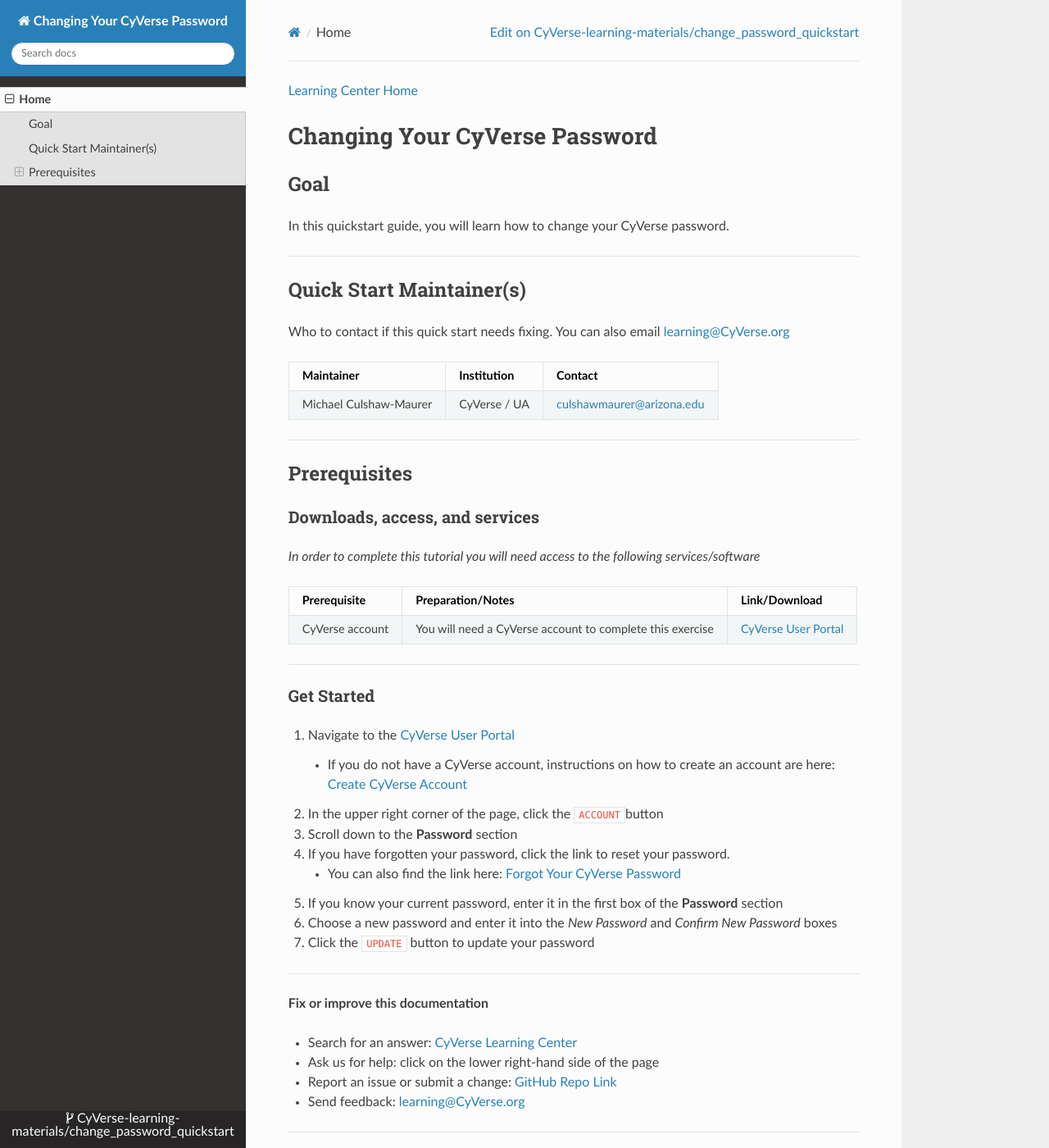
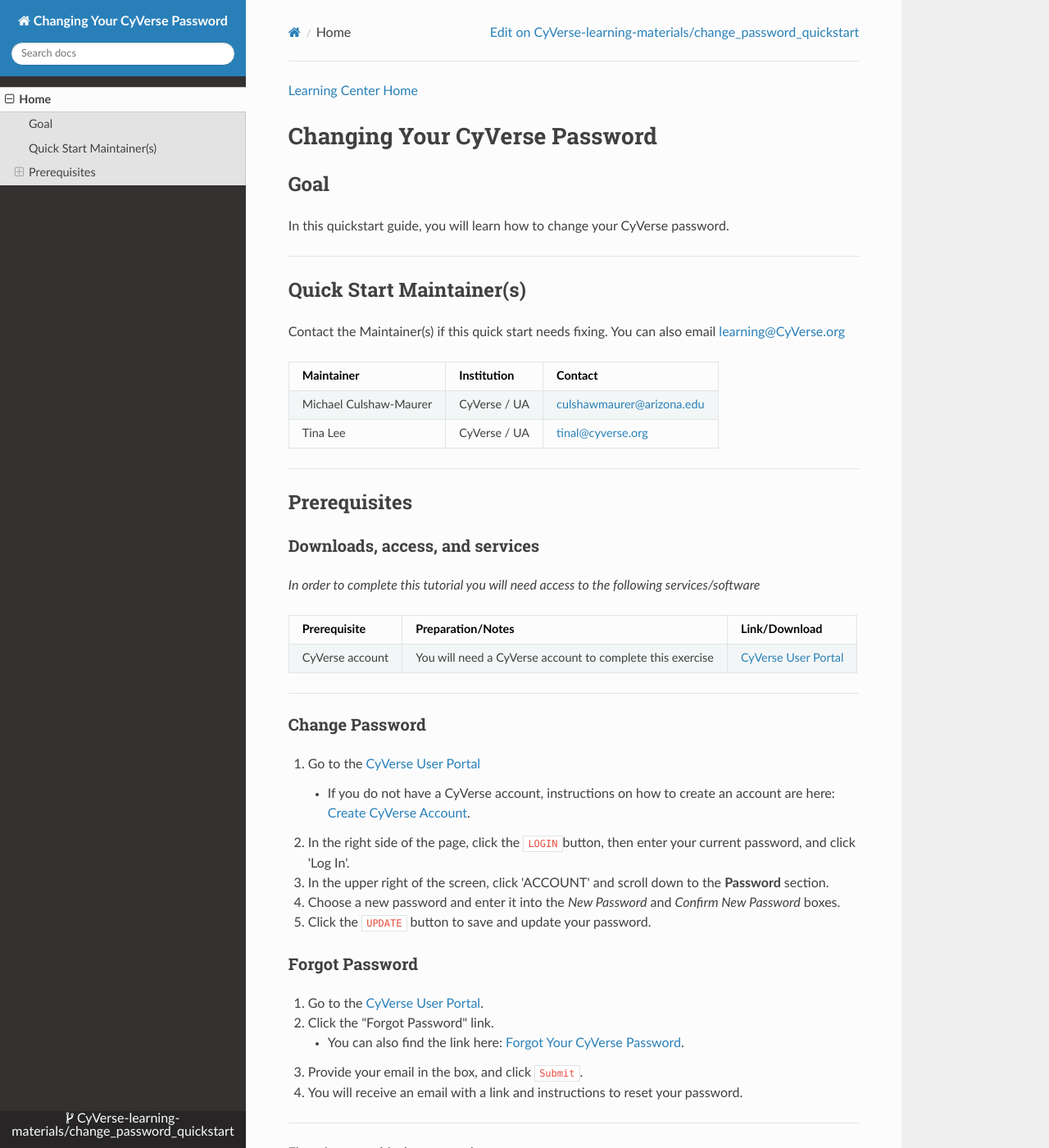
Before and after one commit to CyVerse-learning-materials/change_password_quickstart, an MkDocs documentation site: the page built from docs/index.md, in a window 1280 px wide and 1400 px high. Shown: the whole window at 82% size. Built offline with MkDocs 1.6.1, drawn with Linux system fonts in a browser that asks for light colours; nearby versions of some CDN libraries.

Commit message:
Updated instructions
Modified instructions into Change P/W and Forgot P/W sections, made word edits, consistent punctuation , added tina to Maintainer list.

```diff
--- a/docs/index.md
+++ b/docs/index.md
@@ -11,12 +11,13 @@
 
 ## Quick Start Maintainer(s)
 
-Who to contact if this quick start needs fixing. You can also email
+Contact the Maintainer(s) if this quick start needs fixing. You can also email
 [learning@CyVerse.org](learning@CyVerse.org)
 
 | Maintainer | Institution | Contact |
 | --- | --- | --- |
 | Michael Culshaw-Maurer | CyVerse / UA | <culshawmaurer@arizona.edu> |
+| Tina Lee | CyVerse / UA | <tinal@cyverse.org> |
 
 ------------------------------------------------------------------------
 
@@ -33,22 +34,25 @@
 
 ------------------------------------------------------------------------
 
-### Get Started
+### Change Password
 
-1.  Navigate to the [CyVerse User Portal](https://user.cyverse.org/)
+1.  Go to the [CyVerse User Portal](https://user.cyverse.org/)
     -   If you do not have a CyVerse account, instructions
-        on how to create an account are here: [Create CyVerse Account](https://learning.cyverse.org/projects/cyverse-account-creation-quickstart/)
-2.  In the upper right corner of the page, click the
-    `ACCOUNT`button
-3.  Scroll down to the **Password** section
-4.  If you have forgotten your password, click the link to reset your
-    password.
-    -   You can also find the link here: [Forgot Your CyVerse Password](https://user.cyverse.org/forgot)
-5.  If you know your current password, enter it in the first box of the
-    **Password** section
-6.  Choose a new password and enter it into the *New Password* and
-    *Confirm New Password* boxes
-7.  Click the `UPDATE` button to update your password
+        on how to create an account are here: [Create CyVerse Account](https://learning.cyverse.org/projects/cyverse-account-creation-quickstart/).
+2.  In the right side of the page, click the
+    `LOGIN`button, then enter your current password, and click 'Log In'.
+3.  In the upper right of the screen, click 'ACCOUNT' and scroll down to the **Password** section.
+4.  Choose a new password and enter it into the *New Password* and
+    *Confirm New Password* boxes.
+5.  Click the `UPDATE` button to save and update your password.
+
+### Forgot Password
+
+1.  Go to the [CyVerse User Portal](https://user.cyverse.org/).
+2.  Click the "Forgot Password" link.
+    -   You can also find the link here: [Forgot Your CyVerse Password](https://user.cyverse.org/forgot).
+3.  Provide your email in the box, and click `Submit`.
+4.  You will receive an email with a link and instructions to reset your password.
 
 ------------------------------------------------------------------------
 
```
